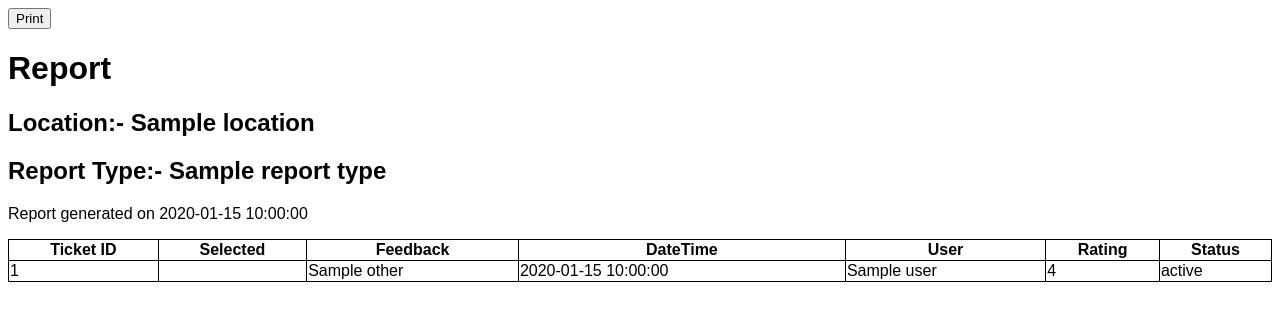
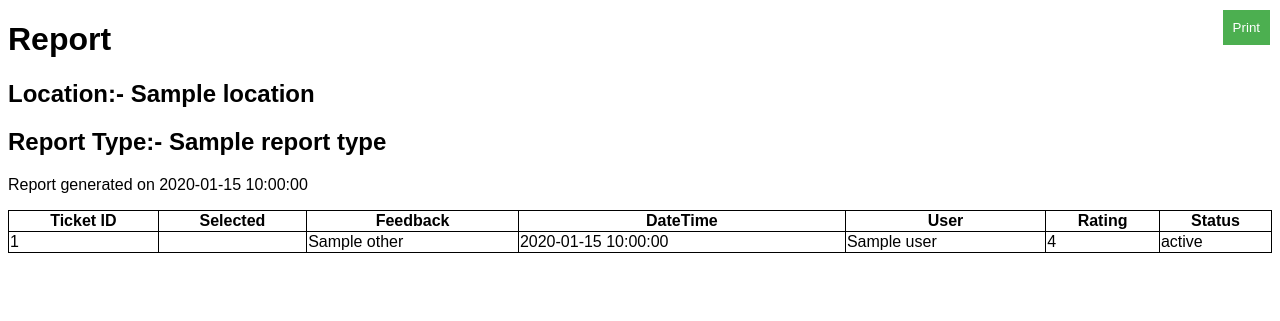
Before and after one commit to chetan0402/TidyTrack, a FastAPI app: template templates/generate_report.html in a window 1280 px wide. Shown: the top 321 px of the page. Run offline with FastAPI, Linux system fonts and the light colour scheme; the template is opened without the code that fills it: most values are stand-ins (such as "Sample title", 1, 10 or a date in 2020); parts of the project's set-up code (start-up, migrations or seed data) failed here and were passed over.

Commit message:
report UI change

```diff
--- a/templates/generate_report.html
+++ b/templates/generate_report.html
@@ -14,12 +14,20 @@
             border: 1px solid black;
             border-collapse: collapse;
         }
+        button {
+            padding: 10px;
+            background-color: #4CAF50;
+            color: white;
+            border: none;
+            cursor: pointer;
+            margin: 10px;
+            position: absolute;
+            right: 0;
+            top: 0;
+        }
     </style>
 </head>
 <body>
-    <div>
-        <button onclick="window.print()">Print</button>
-    </div>
     <h1>Report</h1>
     <h2>Location:- {{ location }}</h2>
     <h2>Report Type:- {{ report_type.name }}</h2>
@@ -50,5 +58,6 @@
             {% endfor %}
         </tbody>
     </table>
+    <button onclick="window.print()">Print</button>
 </body>
 </html>
```
